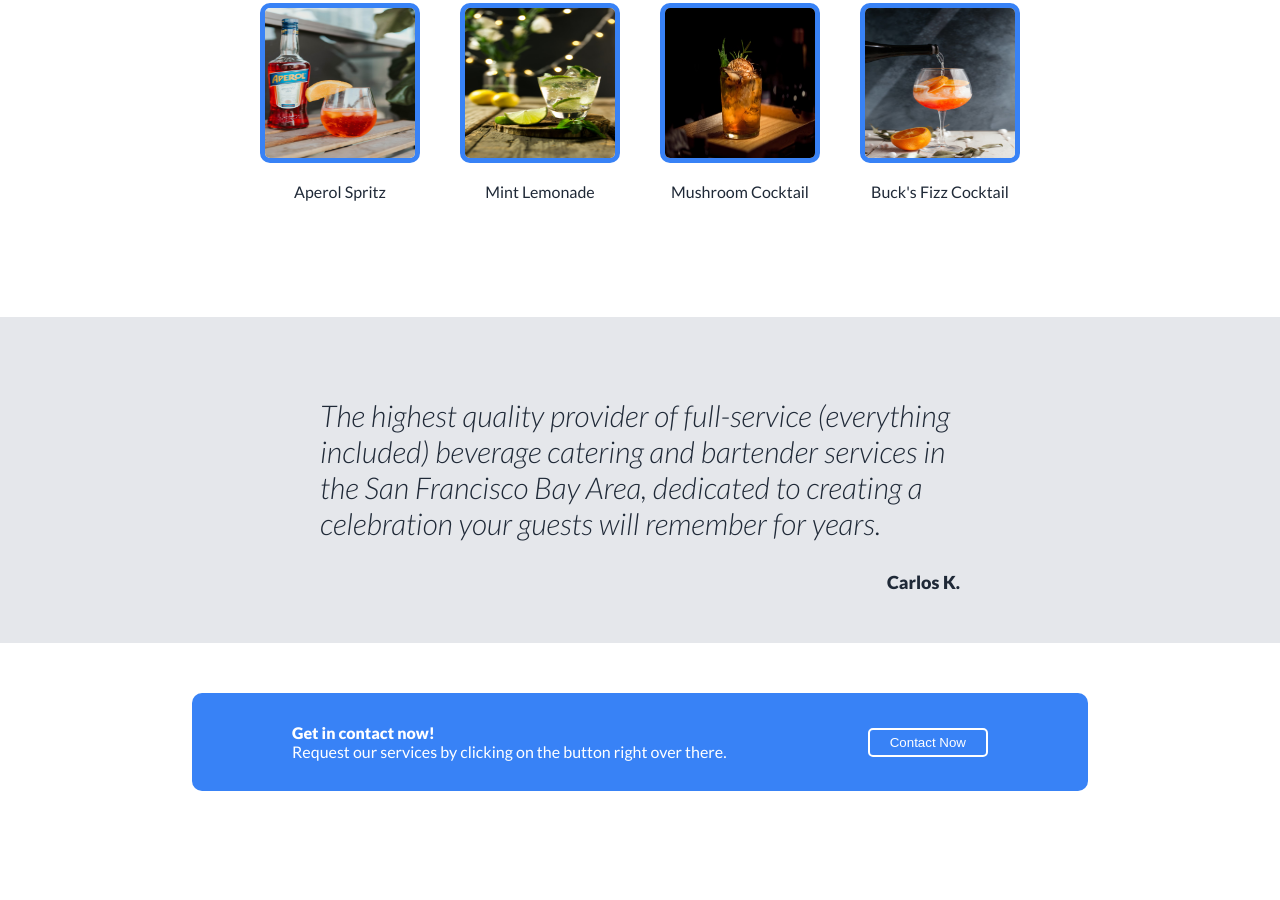
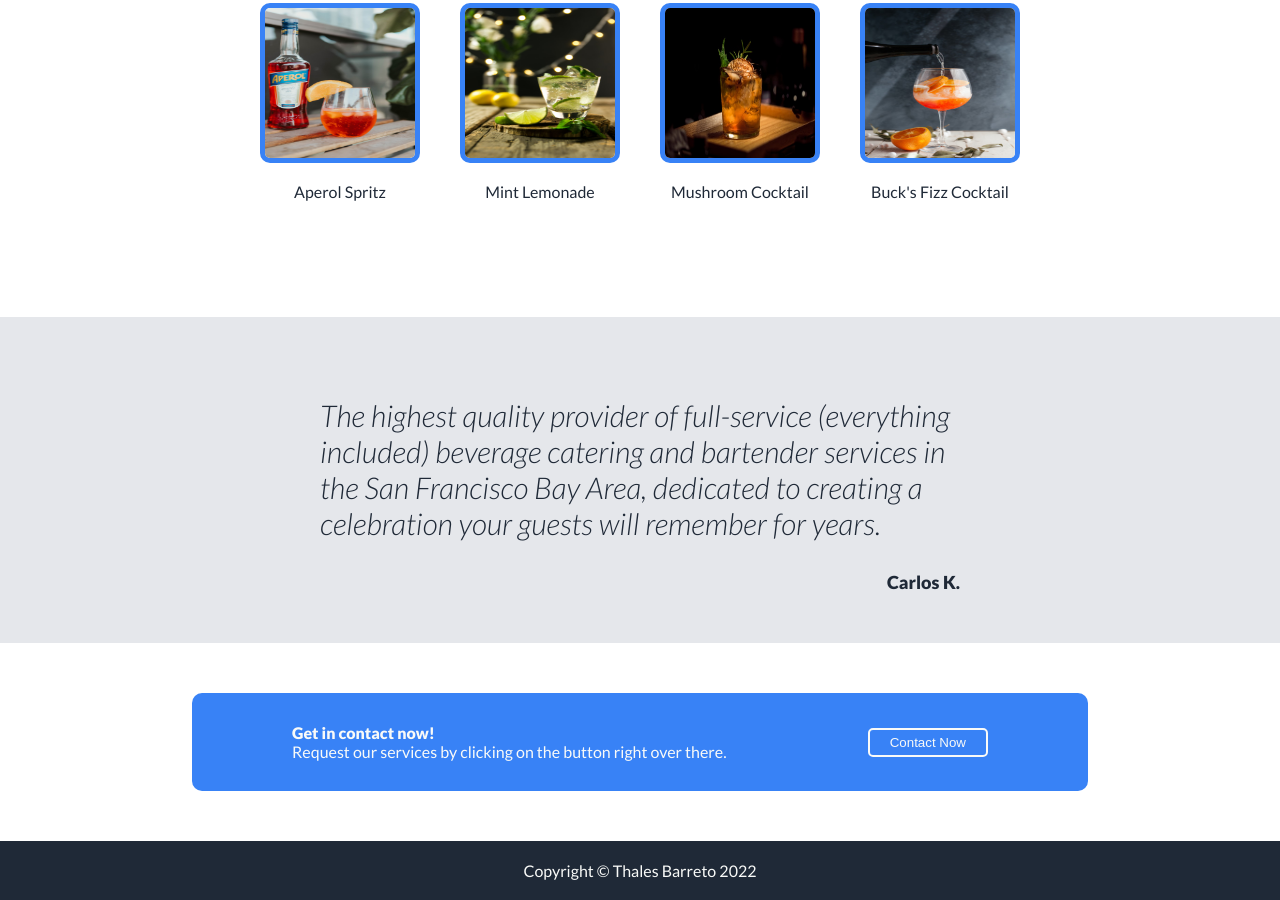
Before and after one commit to trvbarreto/rep-02, a plain HTML site: page index.html in a window 1280 px wide. Shown: the part 666-1566 px from the top of the page. Before the commit the page ends 1507 px from the top, so only its background shows below. Drawn offline with Linux system fonts and the light colour scheme.

Commit message:
Add footer with copyright

```diff
--- a/index.html
+++ b/index.html
@@ -64,7 +64,6 @@
         <span>Carlos K.</span>
     </div>
 
-
     <div id="cta" class="cta-container">
         <div class="cta">
 
@@ -79,6 +78,10 @@
 
         </div>
     </div>
+
+    <div class="footer">
+        <p>Copyright &copy; Thales Barreto 2022</p>
+    </div>
 </body>
 
 </html>
--- a/style.css
+++ b/style.css
@@ -137,7 +137,7 @@ body {
 
 .cta {
     background-color: #3882f6;
-    color: white;
+    color: #f9faf8;
     border-radius: 10px;
     padding: 30px 100px;
 
@@ -156,9 +156,22 @@ body {
 
 button#cta {
     background-color: #3882f6;
-    color: white;
-    border: 2px solid white;
+    color: #f9faf8;
+    border: 2px solid #f9faf8;
     border-radius: 5px;
 
     padding: 5px 20px;
 }
+
+.footer {
+    background-color: #1f2937;
+    color: #f9faf8;
+    padding: 20px 15vw;
+    display: flex;
+    align-items: center;
+    justify-content: center;
+}
+
+.footer p {
+    margin: 0;
+}
```
